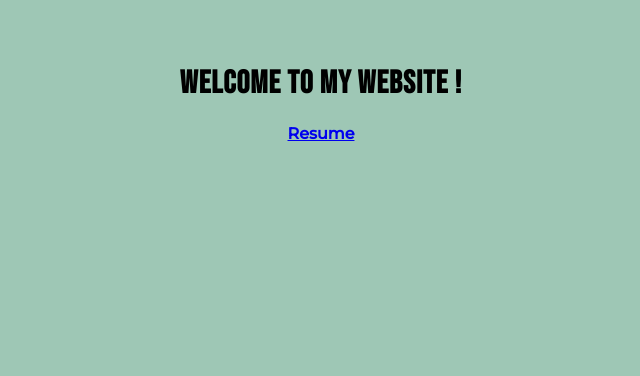
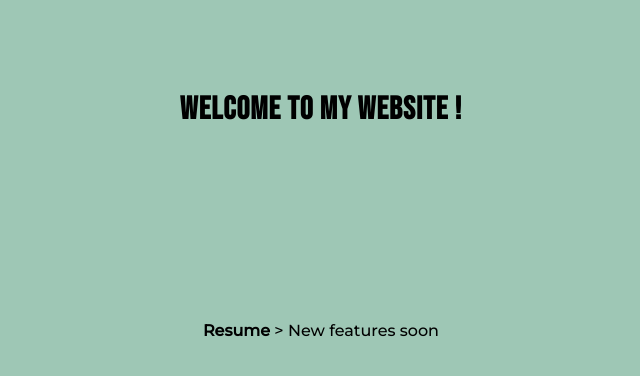
Before and after one commit to Gorrog87/cv-react, a React (Create React App) app: page / in a window 1280 px wide. Shown: the top 376 px of the page, without its empty margins (319-959 px from the left). Built offline with nearby package versions, Linux system fonts and the light colour scheme.

Commit message:
pimped a bit more the homepage

```diff
--- a/src/Home.jsx
+++ b/src/Home.jsx
@@ -6,10 +6,15 @@ const Home = () => {
   return (
     <div className="home">
       <h1 className="welcome">Welcome to my Website !</h1>
-      <div></div>
-      <Link to="/resume" id="resume">Resume</Link>
+      <div className="home-nav-links">
+        <Link to="/resume" id="resume">
+          Resume
+        </Link>
+        <p id="arrow"> {">"} </p>
+        <p id="new-feature">New features soon</p>
+      </div>
     </div>
   );
-}
+};
 
 export default Home;
--- a/src/home.css
+++ b/src/home.css
@@ -19,17 +19,45 @@ li,
 p {
   font-family: "Montserrat", sans-serif;
 }
-
-.welcome{
-  margin-top: 5%;
+.home {
+  display: flex;
+  flex-direction: column;
+  align-items: center;
+}
+.home p {
+  margin: 0 0 0 0;
+  white-space: break-spaces;
 }
 
-#home{
- margin: 10% 0% 0% 5%;
- color: #fafaeb;
+.welcome {
+  margin-top: 5%;
+  margin-bottom: 15%;
+  position: relative;
 }
 
-#resume{
+.home-nav-links {
   display: flex;
-  justify-content: center;
+  align-items: baseline;
 }
+
+#home {
+  margin: 10% 0% 0% 5%;
+  color: #fafaeb;
+}
+
+#resume {
+  /* display: flex;
+  justify-content: center; */
+  text-decoration: none;
+  color: #000000;
+}
+
+#arrow {
+  /* margin-bottom: 5%;
+  margin-left: 2%; */
+}
+
+#new-feature {
+  /* margin-bottom: 5%;
+  margin-left: -23%; */
+}
```
